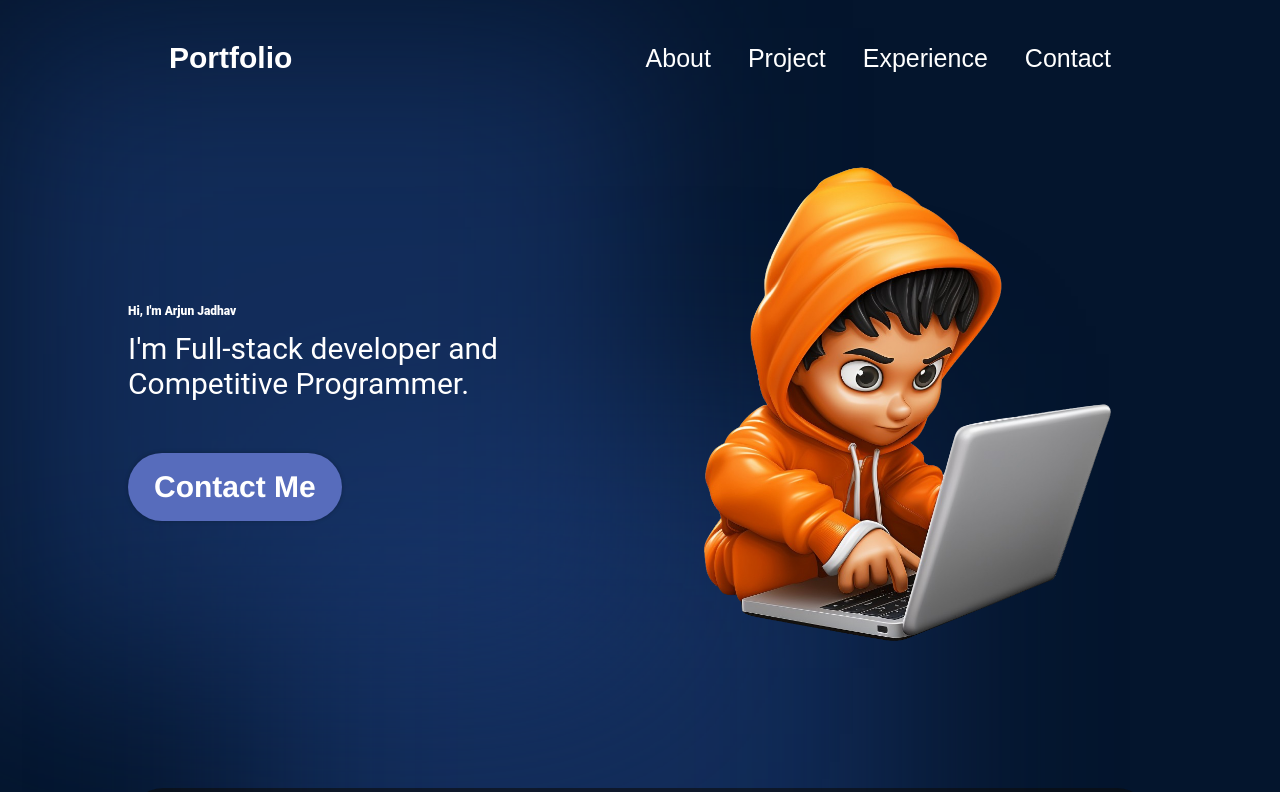
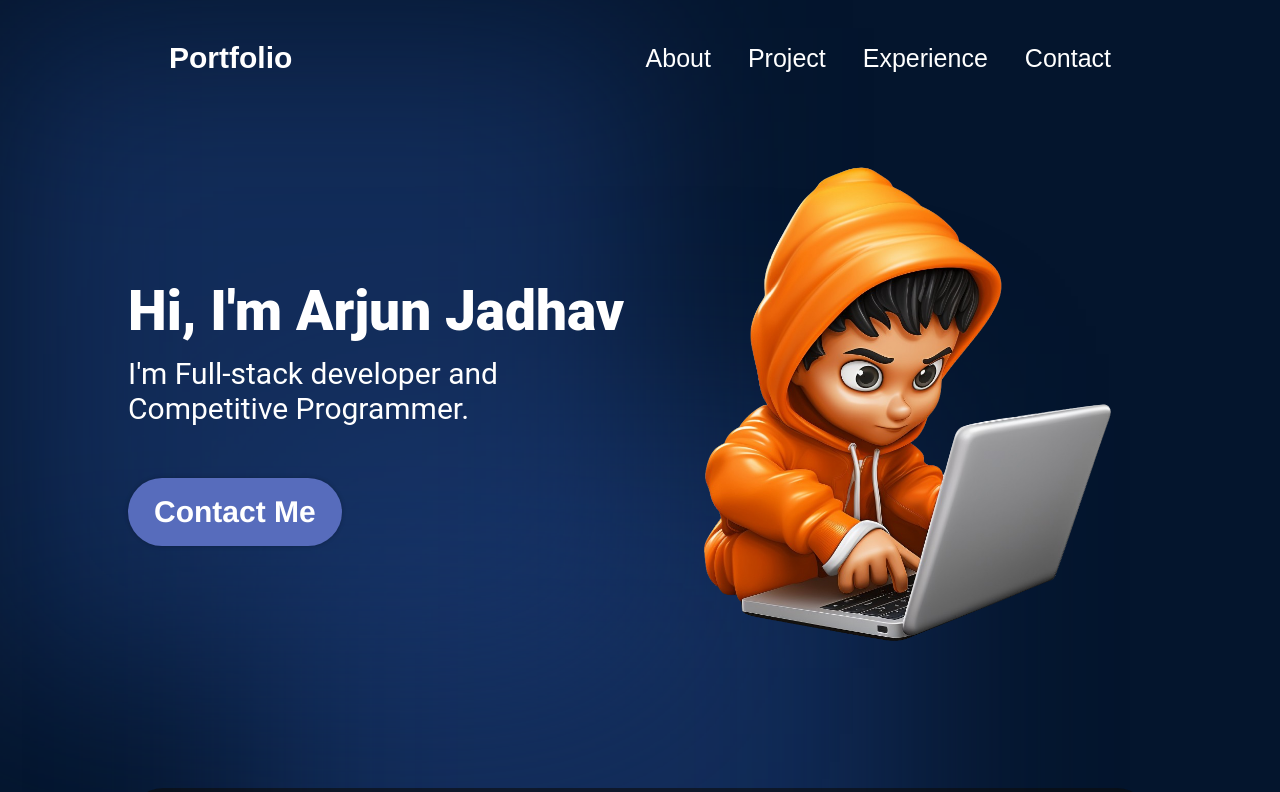
Before and after one commit to Arjun8jadhav/portfolio, a React (Vite) app: page / in a window 1280 px wide. Shown: the top 792 px of the page. Built offline with nearby package versions, Linux system fonts and the light colour scheme.

Commit message:
Update hero.css

```diff
--- a/src/components/hero/hero.css
+++ b/src/components/hero/hero.css
@@ -23,7 +23,7 @@
 }
 
 .title-head{
-  font-size: 12px;
+  font-size: 55px;
   font-weight: 800;
   margin-bottom: 13px;
   color: white;
```
